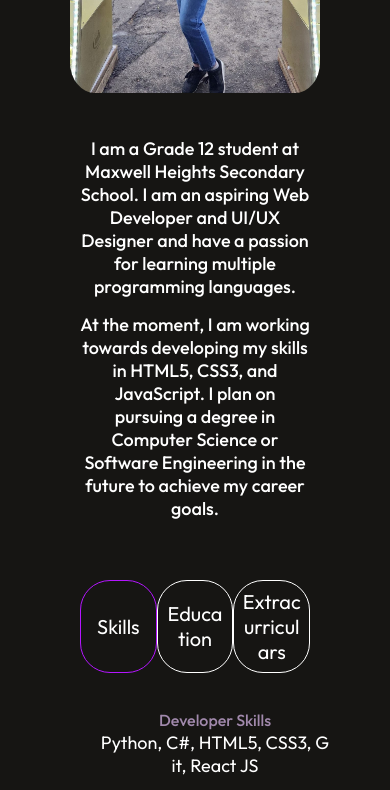
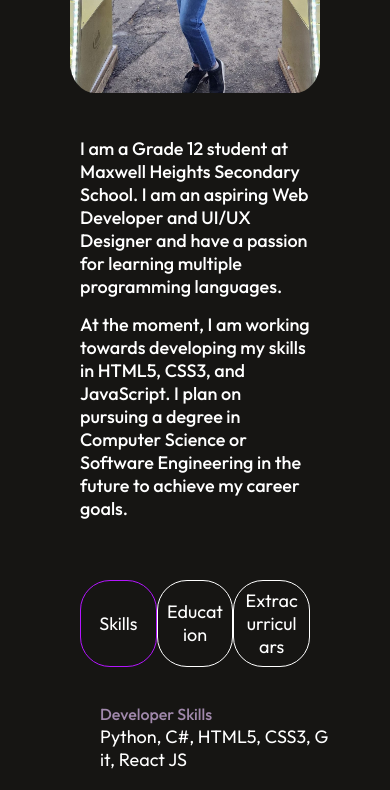
Before and after one commit to HarnoorSagar/my-personal-website, a React (Vite) app: page / in a window 390 px wide. Shown: the part 1840-2630 px from the top of the page. Built offline with nearby package versions, Linux system fonts and the light colour scheme.

Commit message:
fixed about section errors

```diff
--- a/src/Components/About/About.css
+++ b/src/Components/About/About.css
@@ -150,7 +150,7 @@
     } */
     .about-section {
         flex-direction: column;
-        align-items: center;
+        align-items: left;
         gap: 40px;
     }
 
@@ -161,23 +161,26 @@
 
     .about-right {
         gap: 40px;
-        text-align: center;
+        text-align: left;
+        justify-content: left;
         padding: 0 10px;
     }
 
     .about-para {
         gap: 15px;
         font-size: 18px;
+        justify-content: left;
     }
 
     .container {
         width: 100%;
         margin: 20px 0;
+        justify-content: left;
     }
 
     .tabs {
-        width: 100%;
-        font-size: 20px;
+        width: 150%;
+        font-size: 18px;
         padding: 8px;
         border-radius: 30px;
     }
@@ -185,7 +188,6 @@
     .content {
         width: 100%;
         padding: 20px;
-        align-items: start;
         justify-content: left;
     }
 
```
